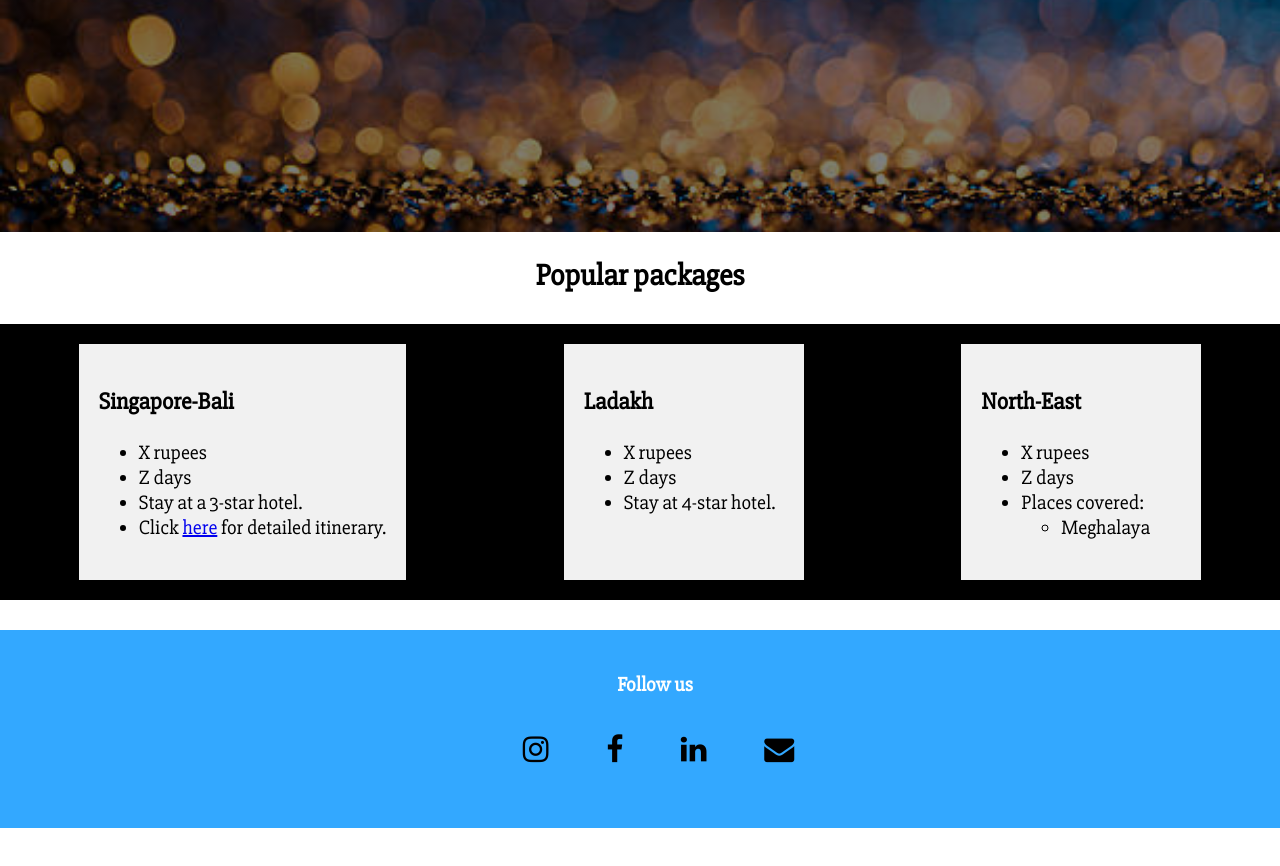
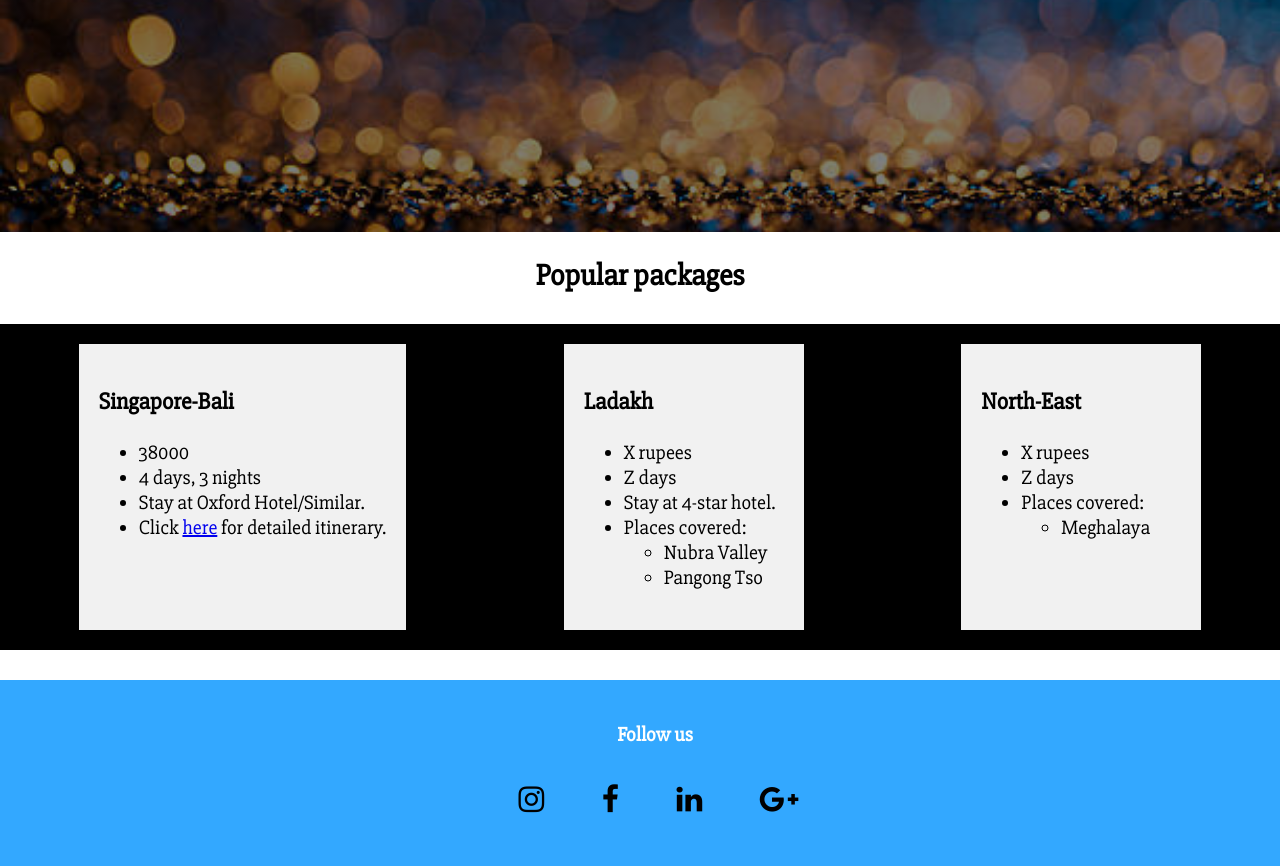
Before and after one commit to kushagraagrawal/Stackroute_Training, a plain HTML site: page index.html in a window 1280 px wide. Shown: the part 560-1426 px from the top of the page. Before the commit the page ends 1388 px from the top, so only its background shows below. Drawn offline with nearby package versions, Linux system fonts and the light colour scheme.

Commit message:
final details

```diff
--- a/index.html
+++ b/index.html
@@ -54,13 +54,13 @@
 			<div> <h3>Singapore-Bali</h3>
 				<ul>
 					<li>
-						X rupees
+						38000
 					</li>
 					<li>
-						Z days
+						4 days, 3 nights
 					</li>
 					<li>
-						Stay at a 3-star hotel.
+						Stay at Oxford Hotel/Similar.
 					</li>
 					<li>
 						Click <a href="#guide_Singapore">here</a> for detailed itinerary.
@@ -76,6 +76,17 @@
 				</li>
 				<li>
 					Stay at 4-star hotel.
+				</li>
+				<li>
+					Places covered:
+					<ul>
+						<li>
+							Nubra Valley
+						</li>
+						<li>
+							Pangong Tso
+						</li>
+					</ul>
 				</li>
 			</ul>
 	</div>
@@ -107,7 +118,7 @@
 					<li><a href="#instagram" target="_blank"><i class="fa fa-instagram"></i></a></li>
 					<li><a href="#Facebook" target="_blank"><i class="fa fa-facebook"></i></a></li>
 					<li><a href="#LinkedIn" target="_blank"><i class="fa fa-linkedin"></i></a></li>
-					<li><a href="mailto:abc@example.com"><i class="fa fa-envelope"></i></a></li>
+					<li><a href="#GooglePlus"><i class="fa fa-google-plus"></i></a></li>
 
 				</ul>
 
```
